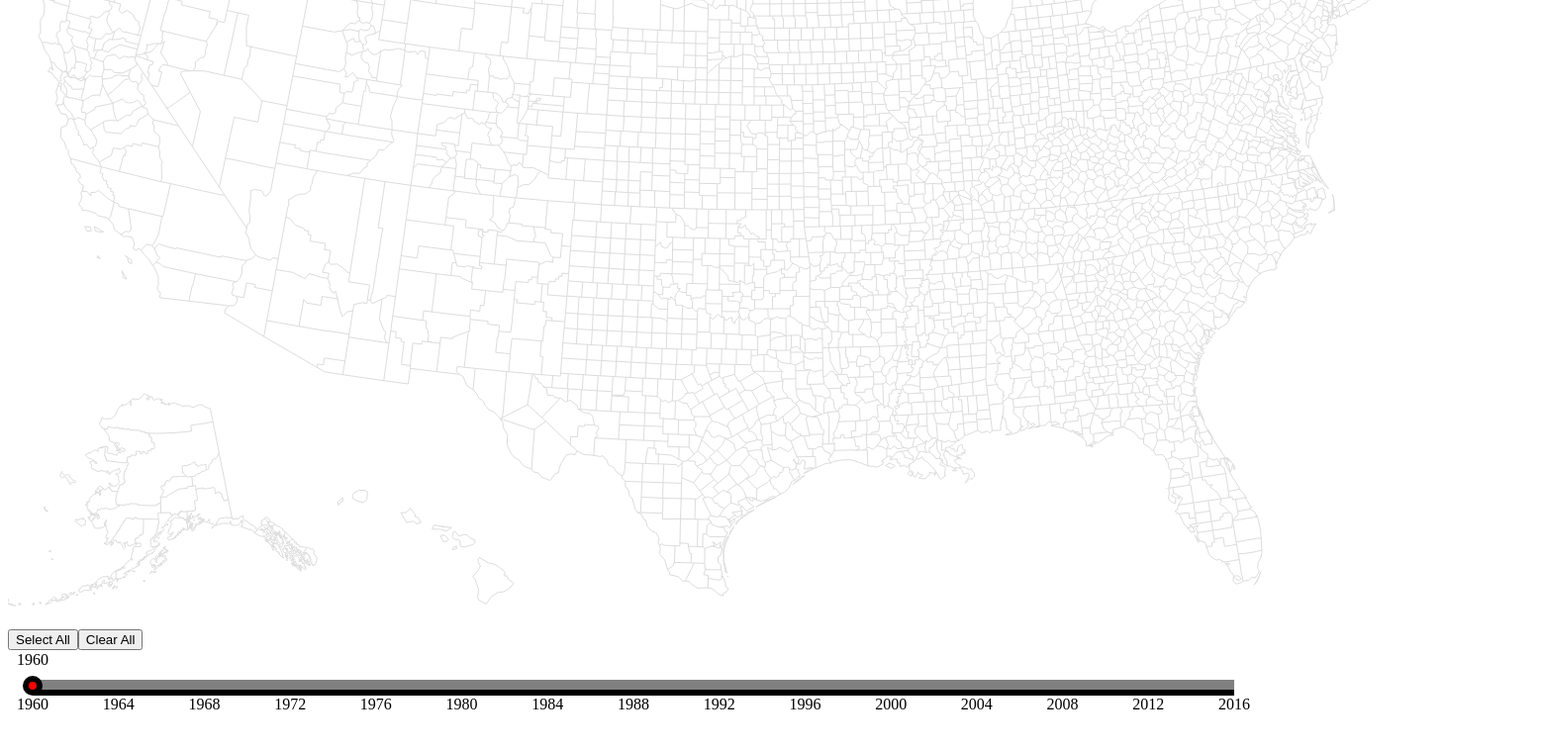
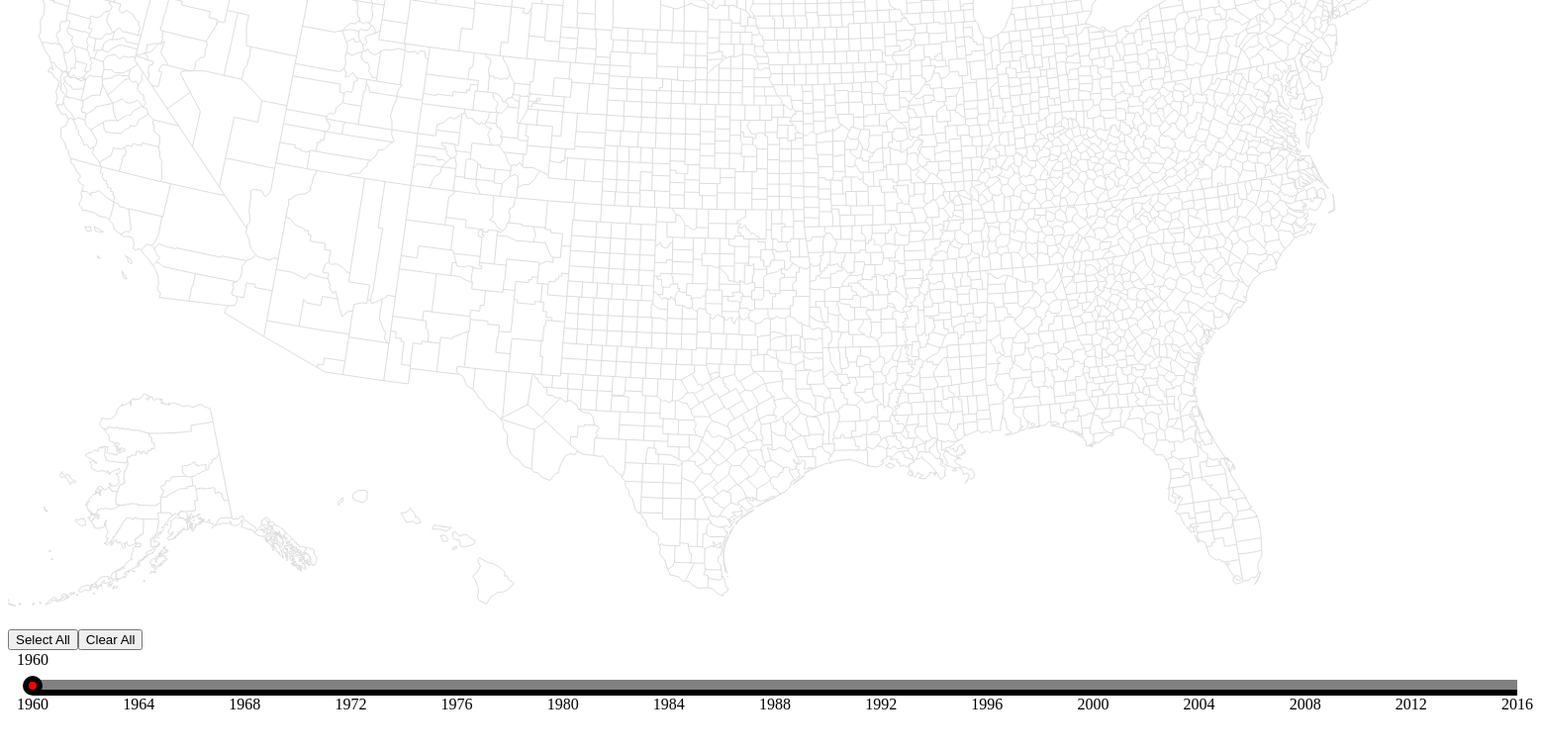
Before and after one commit to baforbes19/US_Presidential_Elections_1960-2016_Analysis, a plain HTML site: page index.html in a window 1280 px wide. Shown: the part 336-1096 px from the top of the page at 99% size, 1558 px wide, since content can reach past the window. Drawn offline with Linux system fonts and the light colour scheme.

Commit message:
standardized slider

```diff
--- a/d3.slider.js
+++ b/d3.slider.js
@@ -13,8 +13,8 @@ d3.slider = function module() {
   function slider(selection) {
     selection.each(function() {
       div = d3.select(this).classed('d3slider', true);
-      width = parseInt(div.style("width"), 10)-(margin.left
-                                                + margin.right);
+      width = 1500;
+      //parseInt(div.style("width"), 10)-(margin.left + margin.right);
 
       value = value || min;
       scale = d3.scale.linear().domain([min, max]).range([0, width])
```
Also changed, not shown: index.html (+1 -1 lines).
